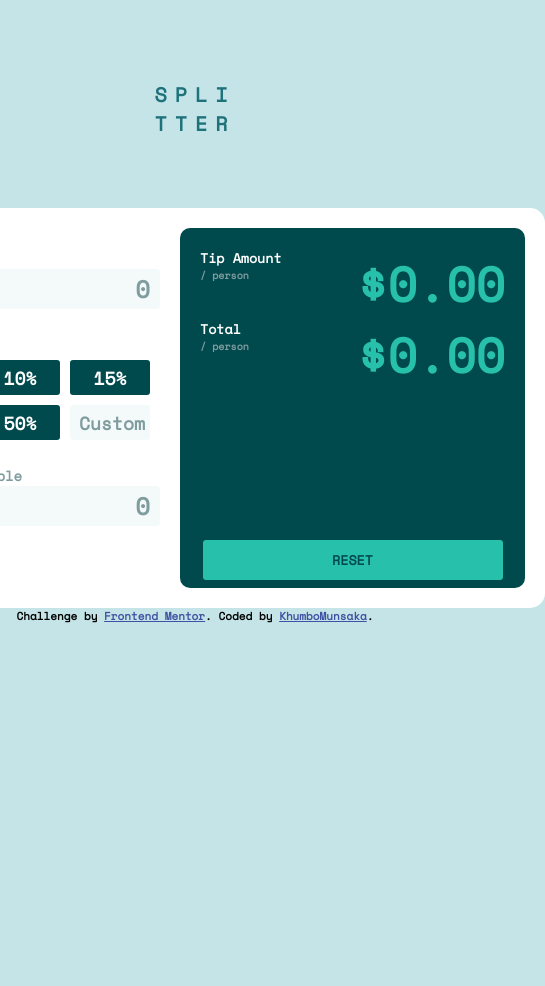
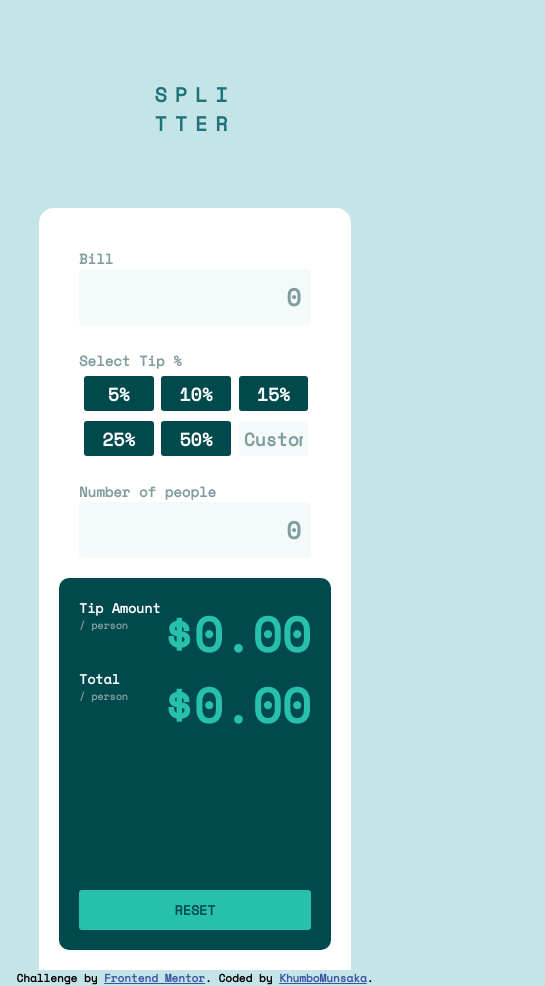
Before and after one commit to KhumboMunsaka/Tip-calculator-using-Flexbox, a plain HTML site: page index.html in a window 390 px wide. Shown: the whole page, 545 px wide, since content can reach past the window. Before the commit the page ends 844 px from the top, so only its background shows below. Drawn offline with nearby package versions, Linux system fonts and the light colour scheme.

Commit message:
Responsiveness
I made it responsive

```diff
--- a/style.css
+++ b/style.css
@@ -14,6 +14,9 @@ input {
 
 body {
   background-color: hsl(185, 41%, 84%);
+  display: grid;
+  align-items: center;
+  justify-items: center;
 }
 /* to place it in the middle */
 body .container {
@@ -39,8 +42,7 @@ body .container {
 /* to style the white background */
 .container .background {
   display: flex;
-  height: 400px;
-  width: 700px;
+  max-width: 700px;
   border-radius: 15px;
   padding: 20px;
   background-color: white;
@@ -48,16 +50,17 @@ body .container {
 /* to style the bill info */
 .bill-info {
   padding: 20px;
-  width: 590px;
+  width: 100%;
 }
 
 /* to style the tip info */
 .tip-info {
   padding: 20px;
-  /* max-width: 350px; */
   width: 100%;
   background-color: hsl(183, 100%, 15%);
   color: white;
+  position: relative;
+  max-height: 100%;
   border-radius: 10px;
 }
 
@@ -65,13 +68,13 @@ body .container {
 
 .tip-selection {
   margin-top: 25px;
-  height: 100%;
-  width: 100%;
 }
 .buttons {
-  display: flex;
-  flex-wrap: wrap;
+  display: grid;
+  grid-template-columns: repeat(3, 1fr);
+  /* gap: 1em; */
   border: none;
+  width: 100%;
 }
 /* to style how the buttons look */
 
@@ -83,15 +86,16 @@ body .container {
 .custom input {
   background-color: hsl(183, 100%, 15%);
   height: 35px;
-  width: 80px;
+  width: 90%;
   margin: 5px;
   border: none;
   border-radius: 3px;
   font-size: large;
 }
 
-.buttons button:hover , .reset button:hover {
-   background-color:  hsl(185, 74%, 76%);
+.buttons button:hover,
+.reset button:hover {
+  background-color: hsl(185, 74%, 76%);
   color: hsl(183, 100%, 15%);
   transition: 300ms ease-in-out;
 }
@@ -129,8 +133,7 @@ body .container {
 .bill input {
   border: none;
   border-radius: 3px;
-  width: 275px;
-  height: 40px;
+  width: 100%;
   padding: 10px;
   background-color: hsl(189, 41%, 97%);
   color: hsl(183, 100%, 15%);
@@ -143,18 +146,16 @@ body .container {
   outline-color: hsl(172, 67%, 45%);
 }
 /* to display number of people and error message */
-.infoOnPeople{
+.infoOnPeople {
   display: flex;
-justify-content: space-around ;
+  justify-content: space-around;
 }
 .billInfo-words:first-child {
   margin-right: auto;
 }
 
-
-
 /* to make sure the error message is styled nicely */
-.error{
+.error {
   color: rgb(235, 54, 54);
   font-size: 9px;
   opacity: 0;
@@ -167,7 +168,8 @@ margin-right: auto;
   justify-content: space-between;
 }
 /* to display cost */
-.cost, .costOfPeople {
+.cost,
+.costOfPeople {
   color: hsl(172, 67%, 45%);
   font-size: 48px;
 }
@@ -176,8 +178,7 @@ margin-right: auto;
 .tip-info button {
   border: none;
   border-radius: 3px;
-  width: 300px;
-  height: 40px;
+  width: 100%;
   padding: 10px;
   background-color: hsl(172, 67%, 45%);
   color: hsl(183, 100%, 15%);
@@ -206,30 +207,26 @@ margin-right: auto;
   color: hsl(184, 14%, 56%);
 }
 
-
 /* to make it responsive */
-@media (max-width: 375px) {
+@media (max-width: 768px) {
   .container .background {
     display: flex;
     flex-direction: column;
+
     max-width: 375px;
- /* height: 725px; */
     height: 100%;
     width: 100%;
     border-bottom-right-radius: 0;
     border-bottom-left-radius: 0;
+  }
+  .container {
+    width: 80%;
+    margin: 0 auto;
+  }
 
-}
-.buttons {
+  .tip-info {
     display: flex;
-   max-width: 275px;
+    flex-direction: column;
     flex-wrap: wrap;
-  border: none;
-}
-.attribution{
-  background-color: white;
-}
-.tip-info {
-  height: 400px;
   }
 }
```
Also changed, not shown: index.html (+31 -9 lines). Lines whose indentation alone changed are shown as unchanged.
